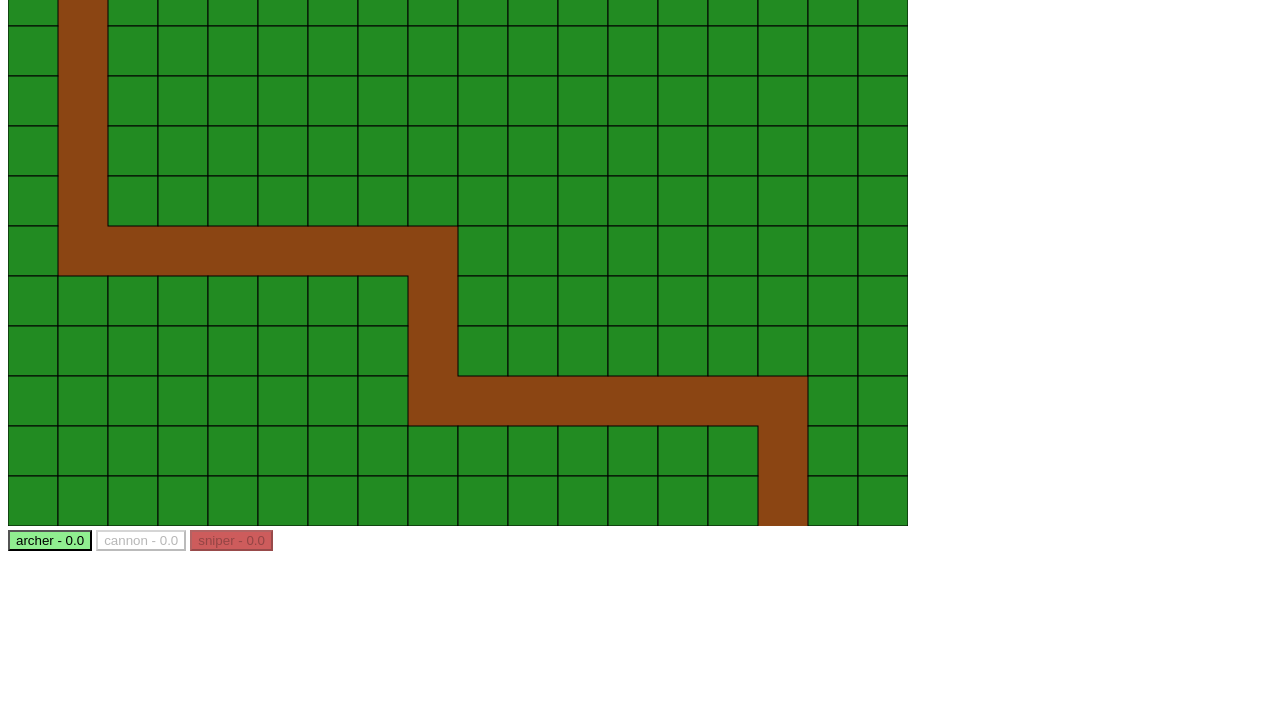
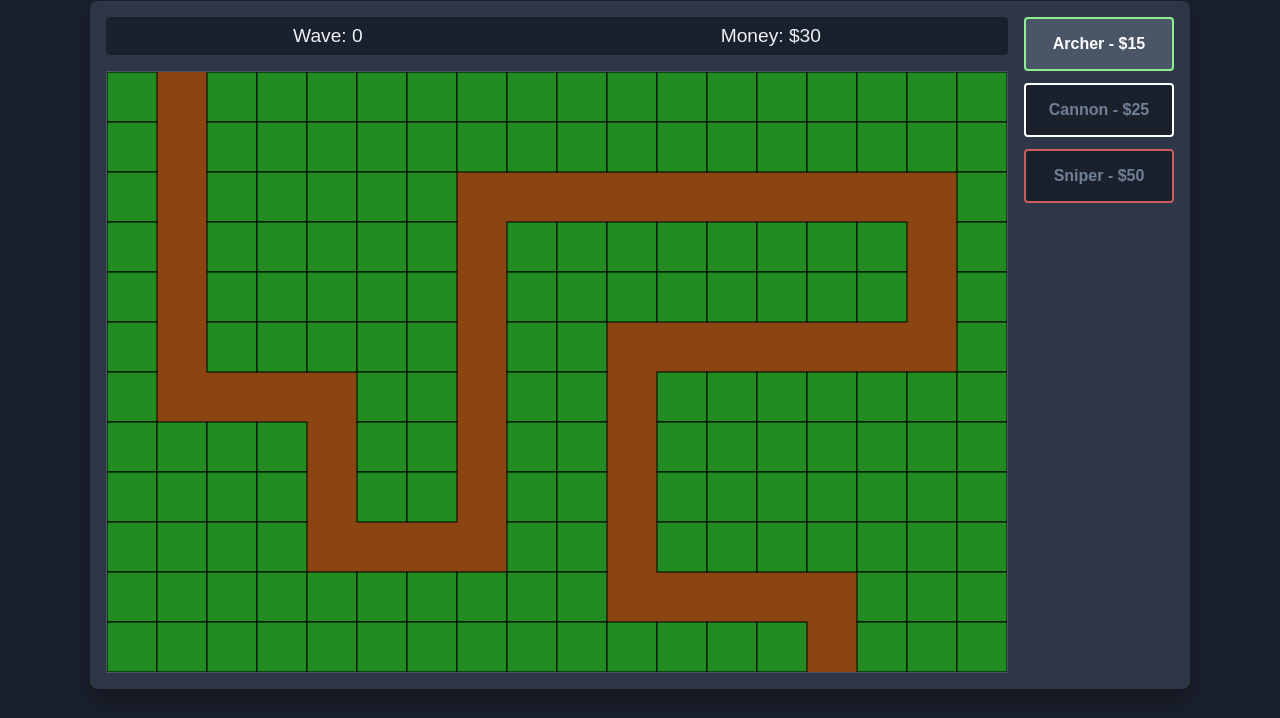
Before and after one commit to Jacky8703/TowerDefenseGame, a website built with Vite: page index.html in a window 1280 px wide. Shown: the part 82-800 px from the top of the page. Built offline with nearby package versions, Linux system fonts and the light colour scheme.

Commit message:
removed tower cooldown, added game economy and generated css style

```diff
--- a/index.html
+++ b/index.html
@@ -3,8 +3,15 @@
 <head>
     <meta charset="UTF-8" />
     <title>Tower Defense</title>
+    <link rel="stylesheet" href="style.css" />
 </head>
 <body>
+    <h1>Tower Defense Game</h1>
+    <div id="game-wrapper">
+        <div id="status-panel">
+            <span id="wave-display"></span>
+            <span id="money-display"></span>
+        </div>
         <canvas id="gameCanvas"></canvas>
         <div id="towers-panel">
             <!-- id as GameConfig TowerType -->
@@ -12,6 +19,7 @@
             <button class="tower-button" id="cannon"></button>
             <button class="tower-button" id="sniper"></button>
         </div>
+    </div>
     <script type="module" src="/src/main.ts"></script>
 </body>
 </html>
--- a/src/Renderer.ts
+++ b/src/Renderer.ts
@@ -1,16 +1,45 @@
-import { Enemy, GAME_CONFIG, Tower, TowerType } from './core/GameConfig';
+import { Action, Enemy, GAME_CONFIG, Tower, TowerType } from './core/GameConfig';
 import { GameMap } from './core/GameMap';
 import { GameState } from './core/GameState';
 
+interface InfoPanel{
+    moneyDisplay: HTMLElement;
+    waveDisplay: HTMLElement;
+    towerButtons: HTMLButtonElement[];
+}
+
 export class Renderer {
-    canvas: HTMLCanvasElement;
-    ctx: CanvasRenderingContext2D;
-    towerButtons: HTMLButtonElement[];
+    private canvas: HTMLCanvasElement;
+    private ctx: CanvasRenderingContext2D;
+    private infoPanel: InfoPanel;
+    private selectedTowerType: TowerType | null;
+    action: Action;
 
-    constructor(canvas: HTMLCanvasElement, towerButtons: HTMLButtonElement[]) {
-        this.canvas = canvas;
-        this.ctx = canvas.getContext('2d')!;
-        this.towerButtons = towerButtons;
+    constructor() {
+        this.canvas = document.getElementById('gameCanvas') as HTMLCanvasElement;
+        this.ctx = this.canvas.getContext('2d')!;
+        this.infoPanel = {
+            moneyDisplay: document.getElementById('money-display')!,
+            waveDisplay: document.getElementById('wave-display')!,
+            towerButtons: []
+        };
+        this.selectedTowerType = null;
+        this.action = { type: 'NONE' };
+
+        this.canvas.width = GAME_CONFIG.map.width;
+        this.canvas.height = GAME_CONFIG.map.height;
+
+        for (const type of Object.values(TowerType)) {
+            const button = document.getElementById(type) as HTMLButtonElement | null;
+            if (!button) throw new Error(`${type} tower button id not found`);
+            button.style.border = `2px solid ${GAME_CONFIG.towers[type as TowerType].color}`;
+            button.addEventListener('click', () => {
+                this.selectedTowerType = type as TowerType;
+            });
+            this.infoPanel.towerButtons.push(button);
+        }
+
+        this.manageInput();
     }
 
     render(gameState: GameState) {
@@ -18,7 +47,57 @@ export class Renderer {
         this.drawMap(gameState.map);
         this.drawEnemies(gameState.enemies);
         this.drawTowers(gameState.towers, gameState.map.cellSize / 1.5);
-        this.updateButtons(gameState.towerBuildCooldowns, gameState.waveNumber);
+        this.updateInfoPanel(gameState.money, gameState.waveNumber);
+    }
+
+    private manageInput() {
+        const rect = this.canvas.getBoundingClientRect();
+        this.canvas.addEventListener('click', (event) => {
+            if (this.selectedTowerType !== null) {
+                // get click position relative to canvas
+                const x = event.clientX - rect.left;
+                const y = event.clientY - rect.top;
+
+                const gridCellIndexX = Math.floor(x / GAME_CONFIG.map.cellSize);
+                const gridCellIndexY = Math.floor(y / GAME_CONFIG.map.cellSize);
+
+                this.action = {
+                    type: 'BUILD_TOWER',
+                    // center coordinates
+                    position: {
+                        x:
+                            GAME_CONFIG.map.cellSize / 2 +
+                            gridCellIndexX * GAME_CONFIG.map.cellSize,
+                        y:
+                            GAME_CONFIG.map.cellSize / 2 +
+                            gridCellIndexY * GAME_CONFIG.map.cellSize,
+                    },
+                    towerType: this.selectedTowerType,
+                };
+                this.selectedTowerType = null;
+            };
+        });
+    };
+
+    private updateInfoPanel(money: number, waveNumber: number) {
+        this.infoPanel.moneyDisplay.textContent = `Money: $${money}`;
+        this.infoPanel.waveDisplay.textContent = `Wave: ${waveNumber}`;
+        this.infoPanel.towerButtons.forEach((button) => {
+            button.disabled = money < GAME_CONFIG.towers[button.id as TowerType].cost || waveNumber < GAME_CONFIG.towers[button.id as TowerType].unlockWave;
+            button.textContent = `${button.id} - $${GAME_CONFIG.towers[button.id as TowerType].cost}`; // show tower cost
+        });
+    }
+
+    private drawPath(map: GameMap) {
+        this.ctx.fillStyle = 'saddlebrown';
+        map.path.allCells.forEach((cell) => {
+            this.ctx.fillRect(
+                cell.x - map.cellSize / 2,
+                cell.y - map.cellSize / 2,
+                map.cellSize,
+                map.cellSize
+            ); // top-left corner coordinates
+        });
     }
 
     private drawMap(map: GameMap) {
@@ -38,18 +117,6 @@ export class Renderer {
                 map.cellSize,
                 map.cellSize
             );
-        });
-    }
-
-    private drawPath(map: GameMap) {
-        this.ctx.fillStyle = 'saddlebrown';
-        map.path.allCells.forEach((cell) => {
-            this.ctx.fillRect(
-                cell.x - map.cellSize / 2,
-                cell.y - map.cellSize / 2,
-                map.cellSize,
-                map.cellSize
-            ); // top-left corner coordinates
         });
     }
 
@@ -106,16 +173,10 @@ export class Renderer {
                 0,
                 2 * Math.PI
             );
-            this.ctx.strokeStyle = 'black';
+            this.ctx.strokeStyle = 'rgba(0, 0, 0, 0.2)';
             this.ctx.lineWidth = 2;
             this.ctx.stroke();
         });
     }
 
-    private updateButtons(cooldowns: Record<TowerType, number>, waveNumber: number) {
-        this.towerButtons.forEach((button) => {
-            button.disabled = cooldowns[button.id as TowerType] > 0 || waveNumber < GAME_CONFIG.towers[button.id as TowerType].unlockWave;
-            button.textContent = `${button.id} - ${cooldowns[button.id as TowerType].toFixed(1)}`; // show remaining cooldown time
-        });
-    }
 }
--- a/src/core/GameConfig.ts
+++ b/src/core/GameConfig.ts
@@ -20,7 +20,7 @@ export interface Position {
 }
 
 export interface Direction {
-    readonly dx: number; // "<-" -1, 0, 1 "->"
+    readonly dx: number; // "<" -1, 0, 1 ">"
     readonly dy: number; // "^" -1, 0, 1 "v"
 }
 
@@ -51,6 +51,7 @@ export interface Tower {
 // }
 
 export const GAME_CONFIG = {
+    initialMoney: 30,
     map: {
         width: 900,
         height: 600,
@@ -59,26 +60,35 @@ export const GAME_CONFIG = {
             // must be aligned horizontally or vertically -> add a check for this
             { x: 50, y: 0 },
             { x: 50, y: 300 },
-            { x: 400, y: 300 },
-            { x: 400, y: 450 },
-            { x: 750, y: 450 },
-            { x: 750, y: 550 },
+            { x: 200, y: 300 },
+            { x: 200, y: 450 },
+            { x: 350, y: 450 },
+            { x: 350, y: 100 },
+            { x: 800, y: 100 },
+            { x: 800, y: 250 },
+            { x: 500, y: 250 },
+            { x: 500, y: 500 },
+            { x: 700, y: 500 },
+            { x: 700, y: 550 },
         ],
     },
     enemies: {
         [EnemyType.BASIC]: {
             health: 50,
             speed: 50, // px per second
+            reward: 10, // money given to player when killed
             color: 'darkgray',
         },
         [EnemyType.FAST]: {
             health: 30,
             speed: 100,
+            reward: 15,
             color: 'greenyellow',
         },
         [EnemyType.TANK]: {
             health: 100,
             speed: 30,
+            reward: 25,
             color: 'black',
         },
     },
@@ -102,10 +112,10 @@ export const GAME_CONFIG = {
     },
     towers: {
         [TowerType.ARCHER]: {
-            range: 100, // in pixels
+            range: 125, // in pixels
             damage: 10,
             attackSpeed: 1, // time between attacks in seconds
-            buildCooldown: 15, // seconds before it can be constructed
+            cost: 15, // cost in game currency
             unlockWave: 0, // unlocked from the start
             color: 'lightgreen',
             // multiTarget: false,
@@ -114,17 +124,17 @@ export const GAME_CONFIG = {
             range: 75,
             damage: 30,
             attackSpeed: 2,
-            buildCooldown: 20,
-            unlockWave: 3, // unlocked after wave 3
+            cost: 25,
+            unlockWave: 4, // unlocked at wave 4
             color: 'white',
             // multiTarget: true,
         },
         [TowerType.SNIPER]: {
-            range: 150,
+            range: 175,
             damage: 50,
             attackSpeed: 3,
-            buildCooldown: 30,
-            unlockWave: 6, // unlocked atfter wave 6
+            cost: 50,
+            unlockWave: 1, // unlocked at wave 7
             color: 'indianred',
         },
     },
--- a/src/core/GameEngine.ts
+++ b/src/core/GameEngine.ts
@@ -28,8 +28,8 @@ export class GameEngine {
             map: map,
             enemies: [],
             towers: [],
-            projectiles: [],
-            towerBuildCooldowns: this.setTowerBuildCooldowns(),
+            // projectiles: [],
+            money: GAME_CONFIG.initialMoney,
             gameOver: false,
         };
         this.waveManager = waveManager;
@@ -48,20 +48,19 @@ export class GameEngine {
             action.position &&
             action.towerType
         ) {
-            this.towerManager.buildTower(
+            this.currentState.money = this.towerManager.buildTower(
                 action.towerType,
                 action.position,
                 this.currentState.towers,
-                this.currentState.towerBuildCooldowns
+                this.currentState.money
             );
         }
         // update all managers
         this.waveManager.update(this.deltaTime, this.currentState.enemies);
-        this.enemyManager.update(this.deltaTime, this.currentState.enemies);
+        this.currentState.money = this.enemyManager.update(this.deltaTime, this.currentState.enemies, this.currentState.money);
         this.towerManager.update(
             this.deltaTime,
             this.currentState.towers,
-            this.currentState.towerBuildCooldowns,
             this.currentState.enemies
         );
         //this.projectileManager.update(this.deltaTime);
@@ -77,14 +76,6 @@ export class GameEngine {
         return this.currentState;
     }
 
-    private setTowerBuildCooldowns(): Record<TowerType, number> {
-        const cooldowns = {} as Record<TowerType, number>;
-        for (const towerType in GAME_CONFIG.towers) {
-            cooldowns[towerType as TowerType] = 0;
-        }
-        return cooldowns;
-    }
-
     private checkGameOver(): boolean {
         if (
             this.currentState.enemies.some((enemy) => enemy.pathProgress >= 1)
--- a/src/core/GameState.ts
+++ b/src/core/GameState.ts
@@ -8,6 +8,6 @@ export interface GameState {
     enemies: Enemy[];
     towers: Tower[];
     // projectiles: Projectile[];
-    towerBuildCooldowns: Record<TowerType, number>;
+    money: number;
     gameOver: boolean;
 }
--- a/src/main.ts
+++ b/src/main.ts
@@ -8,72 +8,26 @@ import { TowerManager } from './managers/TowerManager';
 import { EnemyManager } from './managers/EnemyManager';
 import { WaveManager } from './managers/WaveManager';
 
-const canvas = document.getElementById('gameCanvas') as HTMLCanvasElement;
-canvas.width = GAME_CONFIG.map.width;
-canvas.height = GAME_CONFIG.map.height;
-const rect = canvas.getBoundingClientRect();
-
-let action: Action = { type: 'NONE' };
-let selectedTowerType: TowerType | null = null;
-
-// UI tower buttons
-const towerButtons: HTMLButtonElement[] = [];
-for (const type of Object.values(TowerType)) {
-    const button = document.getElementById(type) as HTMLButtonElement | null;
-    if (!button) throw new Error(`${type} tower button id not found`);
-    button.style.backgroundColor = GAME_CONFIG.towers[type].color;
-    button.addEventListener('click', () => {
-        selectedTowerType = type as TowerType;
-    });
-    towerButtons.push(button);
-}
-
-canvas.addEventListener('click', (event) => {
-    if (selectedTowerType !== null) {
-        // get click position relative to canvas
-        const x = event.clientX - rect.left;
-        const y = event.clientY - rect.top;
-
-        const gridCellIndexX = Math.floor(x / GAME_CONFIG.map.cellSize);
-        const gridCellIndexY = Math.floor(y / GAME_CONFIG.map.cellSize);
-
-        action = {
-            type: 'BUILD_TOWER',
-            // center coordinates
-            position: {
-                x:
-                    GAME_CONFIG.map.cellSize / 2 +
-                    gridCellIndexX * GAME_CONFIG.map.cellSize,
-                y:
-                    GAME_CONFIG.map.cellSize / 2 +
-                    gridCellIndexY * GAME_CONFIG.map.cellSize,
-            },
-            towerType: selectedTowerType,
-        };
-        selectedTowerType = null;
-    }
-});
-
 const map = new GameMap();
 const enemyManager = new EnemyManager(map);
 const waveManager = new WaveManager(enemyManager);
 const towerManager = new TowerManager(map);
 // const projectileManager = new ProjectileManager();
 let engine = new GameEngine(map, waveManager, enemyManager, towerManager);
-let renderer = new Renderer(canvas, towerButtons);
+let renderer = new Renderer();
 
 let state: GameState = engine.getState();
 renderer.render(state);
 
 function gameloop() {
-    engine.step(action);
+    engine.step(renderer.action);
     state = engine.getState();
     renderer.render(state);
     if (state.gameOver) {
         console.log('Game Over!');
         return;
     }
-    action = { type: 'NONE' }; // reset action
+    renderer.action = { type: 'NONE' }; // reset action
     requestAnimationFrame(gameloop);
 }
 
--- a/src/managers/EnemyManager.ts
+++ b/src/managers/EnemyManager.ts
@@ -15,15 +15,17 @@ export class EnemyManager {
         this.map = gameMap;
     }
 
-    update(deltaTime: number, gameEnemies: Enemy[]) {
+    update(deltaTime: number, gameEnemies: Enemy[], money: number): number {
         for (let i = gameEnemies.length - 1; i >= 0; i--) {
             // iterate backwards for safe removal
             if (gameEnemies[i].health <= 0) {
+                money += GAME_CONFIG.enemies[gameEnemies[i].type].reward;
                 gameEnemies.splice(i, 1);
             } else {
                 this.move(gameEnemies[i], deltaTime);
             }
         }
+        return money;
     }
 
     spawnEnemy(type: EnemyType, gameEnemies: Enemy[]) {
@@ -53,18 +55,20 @@ export class EnemyManager {
         enemy.position.x += movement * direction.dx;
         enemy.position.y += movement * direction.dy;
 
-        if (
-            enemy.position.x >=
-                this.map.path.waypoints[enemy.currentWaypointIndex].position
-                    .x &&
-            enemy.position.y >=
-                this.map.path.waypoints[enemy.currentWaypointIndex].position.y
-        ) {
-            // next waypoint reached, works only for right and down directions
-            enemy.position.x =
-                this.map.path.waypoints[enemy.currentWaypointIndex].position.x;
-            enemy.position.y =
-                this.map.path.waypoints[enemy.currentWaypointIndex].position.y;
+        let waypointReached = false;
+        const targetWaypoint = this.map.path.waypoints[enemy.currentWaypointIndex];
+        if (direction.dx > 0 && enemy.position.x >= targetWaypoint.position.x) {
+            waypointReached = true; // >
+        } else if (direction.dx < 0 && enemy.position.x <= targetWaypoint.position.x) {
+            waypointReached = true; // <
+        } else if (direction.dy > 0 && enemy.position.y >= targetWaypoint.position.y) {
+            waypointReached = true; // v
+        } else if (direction.dy < 0 && enemy.position.y <= targetWaypoint.position.y) {
+            waypointReached = true; // ^
+        }
+        if (waypointReached) {
+            enemy.position.x = targetWaypoint.position.x;
+            enemy.position.y = targetWaypoint.position.y;
             enemy.currentWaypointIndex += 1;
         }
 
--- a/src/managers/TowerManager.ts
+++ b/src/managers/TowerManager.ts
@@ -17,18 +17,8 @@ export class TowerManager {
     update(
         deltaTime: number,
         towers: Tower[],
-        buildCooldowns: Record<TowerType, number>,
-        enemies: Enemy[]
+        enemies: Enemy[],
     ) {
-        // valuta se passare tutto lo stato
-        // substract cooldowns, find and attack enemies
-        for (const towerType in buildCooldowns) {
-            const type = towerType as TowerType;
-            buildCooldowns[type] = Math.max(
-                0,
-                buildCooldowns[type] - deltaTime
-            );
-        }
         towers.forEach((t) => {
             t.fireRate = Math.max(0, t.fireRate - deltaTime);
         });
@@ -39,12 +29,11 @@ export class TowerManager {
         type: TowerType,
         position: Position,
         towers: Tower[],
-        buildCooldowns: Record<TowerType, number>
-    ) {
-        // check cooldown
-        if (buildCooldowns[type] > 0) {
-            console.log('tower type is on cooldown');
-            return;
+        money: number,
+    ): number {
+        if (money < GAME_CONFIG.towers[type].cost) {
+            console.log('not enough money to build tower');
+            return money;
         }
         // validate position
         if (
@@ -56,7 +45,8 @@ export class TowerManager {
                     t.position.x === position.x && t.position.y === position.y
             )
         ) {
-            throw new Error('tower build position not valid');
+            console.log(`tower build position (${position.x}, ${position.y}) not valid`);
+            return money;
         }
 
         towers.push({
@@ -64,7 +54,7 @@ export class TowerManager {
             position: position,
             fireRate: GAME_CONFIG.towers[type].attackSpeed,
         });
-        buildCooldowns[type] = GAME_CONFIG.towers[type].buildCooldown;
+        return money - GAME_CONFIG.towers[type].cost;
     }
 
     // for each tower, check if it can fire, if yes check which enemies are in range and attack only the one with the highest progress along the path (the closest to the end)
--- a/src/managers/WaveManager.ts
+++ b/src/managers/WaveManager.ts
@@ -39,7 +39,6 @@ export class WaveManager {
                 this.waveDelay -= deltaTime;
                 if (this.waveDelay <= 0) {
                     this.currentWaveNumber++;
-                    console.log('wave %d', this.currentWaveNumber);
                     this.currentEnemyCount = this.generateWave();
                     this.waveState = WaveState.SPAWNING;
                     this.waveDelay = GAME_CONFIG.waves.waveDelay;
--- /dev/null
+++ b/style.css
@@ -0,0 +1,89 @@
+:root {
+    --panel-bg: #2d3748;
+    --text-light: #edf2f7;
+    --border-color: #4a5568;
+    --button-bg: #4a5568;
+    --button-hover-bg: #718096;
+    --button-disabled-bg: #1a202c;
+}
+
+body {
+    margin: 0;
+    font-family: sans-serif;
+    background-color: #1a202c;
+    color: var(--text-light);
+    display: flex;
+    justify-content: center;
+    align-items: center;
+    min-height: 100vh;
+    flex-direction: column;
+    gap: 1rem;
+}
+
+h1 {
+    margin: 0;
+    font-weight: 300;
+    letter-spacing: 2px;
+}
+
+#game-wrapper {
+    display: grid;
+    grid-template-areas:
+        'status towers'
+        'canvas towers';
+    grid-template-columns: auto 150px; /* Canvas width + panel width */
+    gap: 1rem;
+    padding: 1rem;
+    background-color: var(--panel-bg);
+    border-radius: 8px;
+    box-shadow: 0 10px 20px rgba(0, 0, 0, 0.3);
+}
+
+#gameCanvas {
+    grid-area: canvas;
+    border: 1px solid var(--border-color);
+    background-color: #fdfdfd;
+}
+
+#status-panel {
+    grid-area: status;
+    display: flex;
+    justify-content: space-around;
+    align-items: center;
+    padding: 0.5rem;
+    background-color: #1a202c;
+    border-radius: 4px;
+    font-size: 1.2rem;
+}
+
+#towers-panel {
+    grid-area: towers;
+    display: flex;
+    flex-direction: column;
+    gap: 0.75rem;
+}
+
+.tower-button {
+    padding: 1rem 0.5rem;
+    font-size: 1rem;
+    font-weight: bold;
+    color: #ffffff;
+    background-color: var(--button-bg);
+    border: 2px solid var(--border-color);
+    border-radius: 4px;
+    cursor: pointer;
+    transition: background-color 0.2s ease, border-color 0.2s ease;
+    text-transform: capitalize;
+}
+
+.tower-button:hover:not(:disabled) {
+    background-color: var(--button-hover-bg);
+}
+
+.tower-button:disabled {
+    background-color: var(--button-disabled-bg);
+    color: #718096;
+    cursor: not-allowed;
+    border-color: #2d3748;
+    text-shadow: none;
+}
```
Lines whose indentation alone changed are shown as unchanged.
